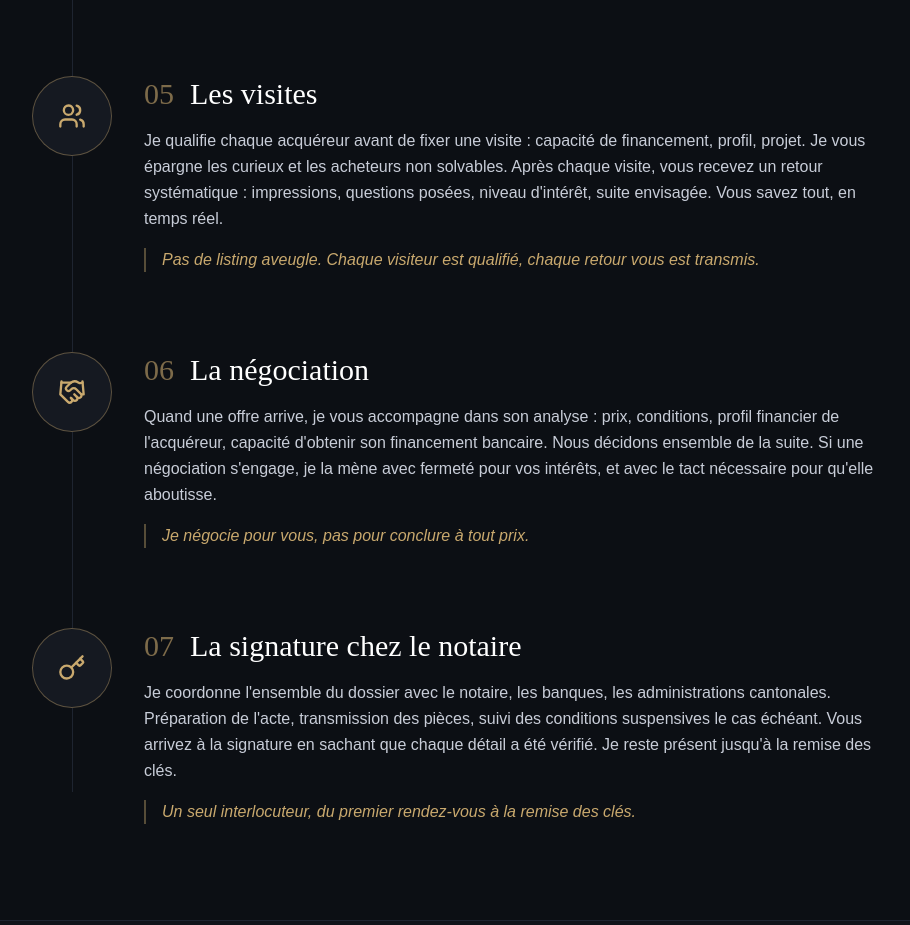
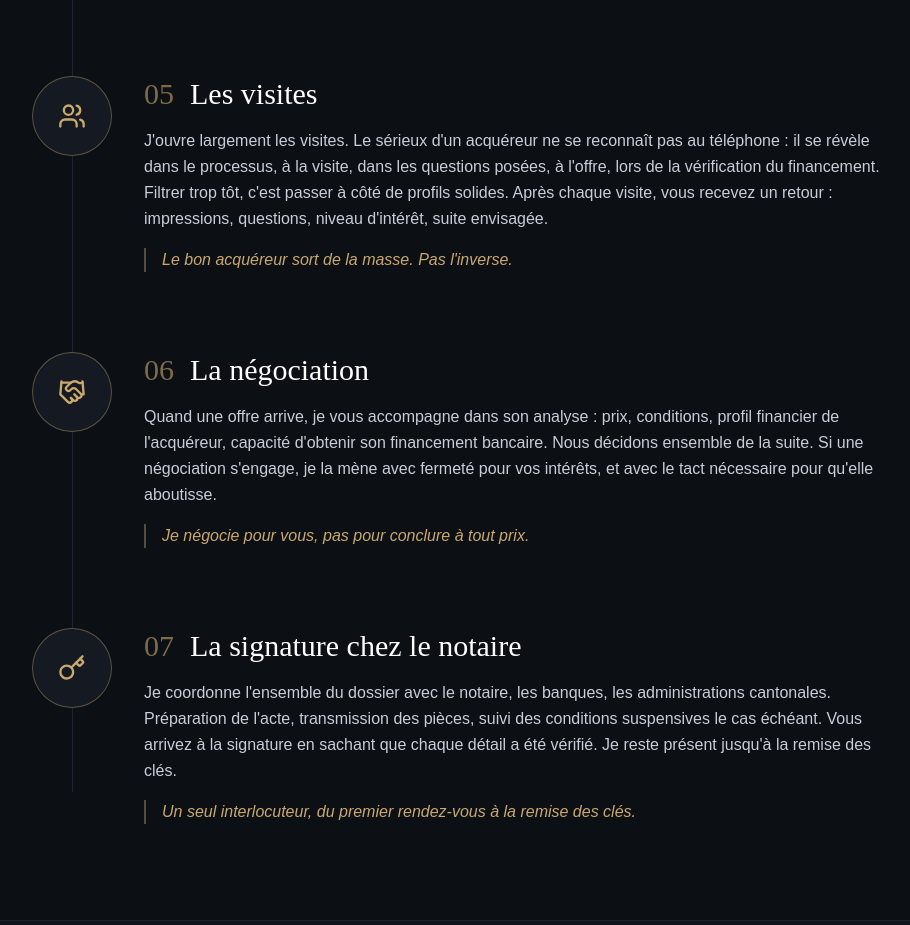
Before and after one commit to Sinseed/maison-praet, a Next.js app: page /methode in a window 1280 px wide. Shown: the part 1620-2545 px from the top of the page, without its empty margins (184-1094 px from the left). Built offline with nearby package versions, Linux system fonts and the light colour scheme.

Commit message:
Méthode étape 05 : refonte honnête (pas de qualif en amont, le bon acquéreur sort de la masse)

```diff
--- a/app/methode/page.tsx
+++ b/app/methode/page.tsx
@@ -48,8 +48,8 @@ const ETAPES = [
     num: '05',
     icon: Users,
     titre: 'Les visites',
-    desc: "Je qualifie chaque acquéreur avant de fixer une visite : capacité de financement, profil, projet. Je vous épargne les curieux et les acheteurs non solvables. Après chaque visite, vous recevez un retour systématique : impressions, questions posées, niveau d'intérêt, suite envisagée. Vous savez tout, en temps réel.",
-    valeur: "Pas de listing aveugle. Chaque visiteur est qualifié, chaque retour vous est transmis.",
+    desc: "J'ouvre largement les visites. Le sérieux d'un acquéreur ne se reconnaît pas au téléphone : il se révèle dans le processus, à la visite, dans les questions posées, à l'offre, lors de la vérification du financement. Filtrer trop tôt, c'est passer à côté de profils solides. Après chaque visite, vous recevez un retour : impressions, questions, niveau d'intérêt, suite envisagée.",
+    valeur: "Le bon acquéreur sort de la masse. Pas l'inverse.",
   },
   {
     num: '06',
```
